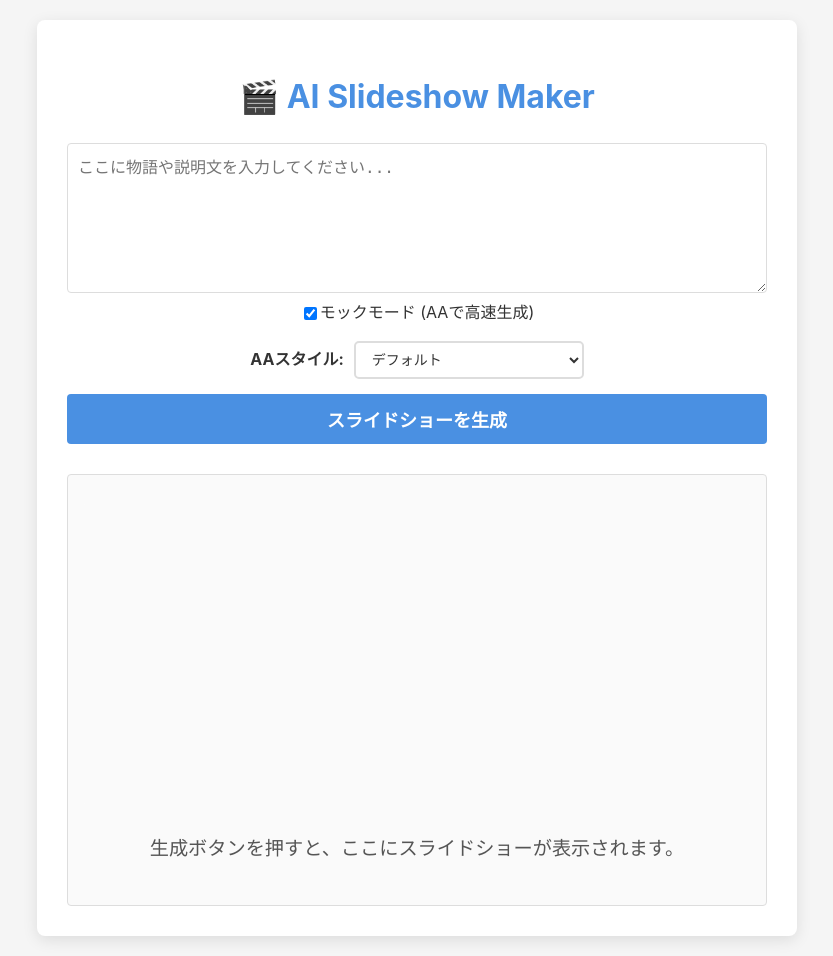
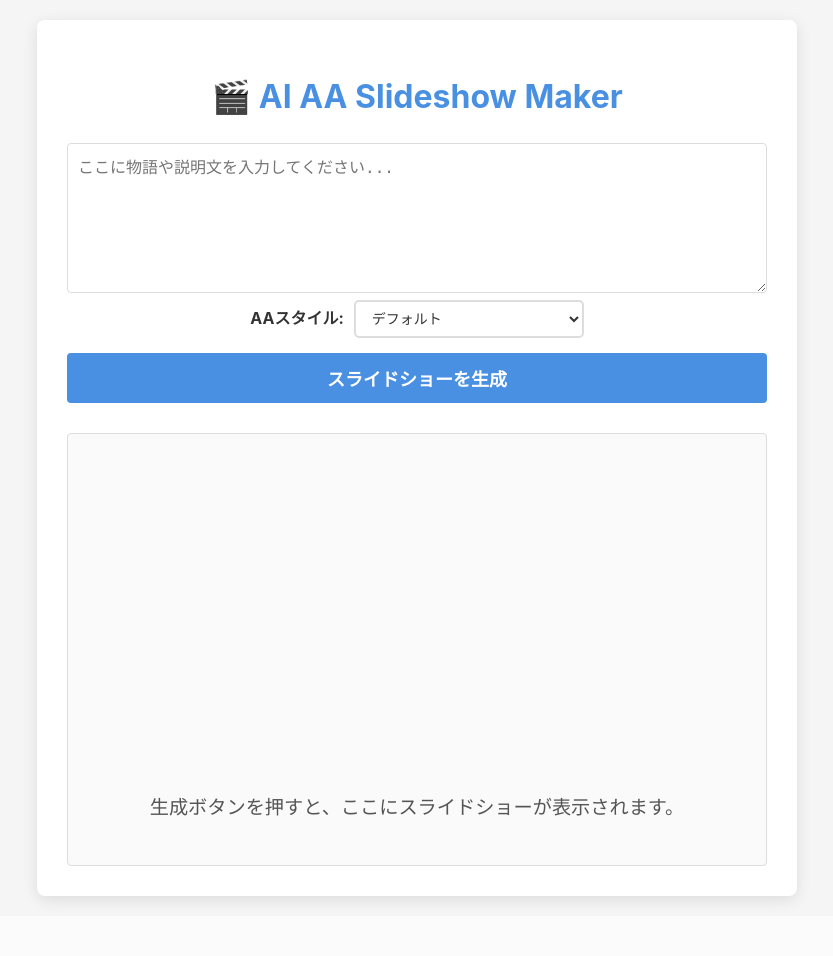
Before and after one commit to teitasan/my-slideshow-app, a Flask app: page / in a window 1280 px wide. Shown: the whole page, without its empty margins (223-1056 px from the left). After the commit the page ends 905 px from the top, so only its background shows below. Run offline with Flask 3, Linux system fonts and the light colour scheme.

Commit message:
画像生成をRemoveしてAAに統一

```diff
--- a/backend/app.py
+++ b/backend/app.py
@@ -1,6 +1,5 @@
 # backend/app.py
 import os
-import requests
 import google.generativeai as genai
 from flask import Flask, render_template, request, jsonify
 from dotenv import load_dotenv
@@ -13,15 +12,10 @@ app = Flask(__name__)
 
 # APIキーを環境変数から取得
 GEMINI_API_KEY = os.getenv("GEMINI_API_KEY")
-LEONARDO_API_KEY = os.getenv("LEONARDO_API_KEY")
 
 # Gemini APIキーは必須（会話生成とAA生成で使用）
 if not GEMINI_API_KEY:
     raise ValueError("GEMINI_API_KEYが.envファイルに設定されていません。")
-
-# Leonardo.Ai APIキーは画像生成モードでのみ必要（警告のみ）
-if not LEONARDO_API_KEY:
-    print("警告: LEONARDO_API_KEYが設定されていません。画像生成モードは使用できませんが、モックモード（AA生成）は利用可能です。")
 
 # Gemini APIのクライアントを設定
 try:
@@ -29,9 +23,6 @@ try:
     llm = genai.GenerativeModel('gemini-1.5-flash')
 except Exception as e:
     raise RuntimeError(f"Gemini APIの設定に失敗しました: {e}")
-
-# Leonardo.Ai APIのエンドポイントURL
-LEONARDO_API_URL = "https://cloud.leonardo.ai/api/rest/v1/generations"
 
 
 # --- ヘルパー関数 ---
@@ -82,60 +73,8 @@ B: 本当だね。どこかに出かけたくなるよ。
         print(f"Gemini APIエラー: {e}")
         raise
 
-
-def create_image_prompt_from_dialogue(dialogue: str) -> str:
-    """会話のセリフから、画像生成に適した情景プロンプト（英語）を生成する"""
-    prompt_template = load_prompt('image_prompt_generation.md')
-    if not prompt_template:
-        # フォールバック用のデフォルトプロンプト
-        prompt_template = """以下の日本語のセリフが話されている情景を、画像生成AIが理解できるような、詳細でクリエイティブな英語のプロンプトに変換してください。
-人物の感情、背景、雰囲気を豊かに表現してください。スタイルは「vibrant anime style」でお願いします。
-
-日本語セリフ: "{dialogue}"
-
-英語プロンプト:"""
-
-    prompt = prompt_template.format(dialogue=dialogue)
-    try:
-        response = llm.generate_content(prompt)
-        return response.text.strip()
-    except Exception as e:
-        print(f"画像プロンプト生成エラー: {e}")
-        raise
-
-def generate_image_from_prompt(image_prompt: str) -> str:
-    """Leonardo.Ai APIを使い、プロンプトから画像を生成し、そのURLを返す"""
-    if not LEONARDO_API_KEY:
-        raise ValueError("画像生成モードを使用するには、LEONARDO_API_KEYを.envファイルに設定してください。モックモードをご利用いただくか、APIキーを設定してください。")
-
-    headers = {
-        "accept": "application/json",
-        "content-type": "application/json",
-        "authorization": f"Bearer {LEONARDO_API_KEY}"
-    }
-    payload = {
-        "prompt": image_prompt,
-        "modelId": "6bef9f1b-29cb-40c7-b9df-32b51c1f67d3", # Leonardo Anime v2
-        "width": 512,
-        "height": 512,
-        "num_images": 1,
-        "guidance_scale": 7,
-    }
-    try:
-        response = requests.post(LEONARDO_API_URL, json=payload, headers=headers, timeout=60)
-        response.raise_for_status() # HTTPエラーがあれば例外を発生
-        data = response.json()
-        # 生成された画像のURLを返す（APIのレスポンス構造に依存）
-        return data['generations'][0]['generated_images'][0]['url']
-    except requests.exceptions.RequestException as e:
-        print(f"Leonardo APIリクエストエラー: {e}")
-        raise
-    except (KeyError, IndexError) as e:
-        print(f"Leonardo APIレスポンス形式エラー: {e}, レスポンス内容: {response.text}")
-        raise
-
 def generate_aa_from_dialogue(dialogue: str, aa_style: str = "default") -> str:
-    """会話のセリフから、モック用のAAを生成する"""
+    """会話のセリフから、AAを生成する"""
     prompt_template = load_prompt(f'aa_generation_{aa_style}.md')
     if not prompt_template:
         raise FileNotFoundError(f"プロンプトファイル 'aa_generation_{aa_style}.md' が見つかりません。")
@@ -159,9 +98,8 @@ def handle_generate_request():
     if not user_text or len(user_text.strip()) == 0:
         return jsonify({"error": "テキストが入力されていません。"}), 400
 
-    # クエリパラメータでモックモードを判定
-    is_mock_mode = request.args.get('mock') == 'true'
-    aa_style = request.args.get('aa_style', 'default')  # AAスタイルを取得
+    # AAスタイルを取得
+    aa_style = request.args.get('aa_style', 'default')
 
     try:
         # 1. テキストから会話を生成
@@ -169,21 +107,10 @@ def handle_generate_request():
         if not dialogues:
             return jsonify({"error": "会話の生成に失敗しました。"}), 500
 
-        if is_mock_mode:
-            # --- モックモードの処理 ---
-            print(f"モード: AA生成（モック）- スタイル: {aa_style}")
-            data_payload = [generate_aa_from_dialogue(d, aa_style) for d in dialogues]
-            response_type = "aa"
-        else:
-            # --- 通常モードの処理 ---
-            print("モード: 画像生成（本番）")
-            image_urls = []
-            for dialogue in dialogues:
-                image_prompt = create_image_prompt_from_dialogue(dialogue)
-                image_url = generate_image_from_prompt(image_prompt)
-                image_urls.append(image_url)
-            data_payload = image_urls
-            response_type = "image"
+        # AA生成処理
+        print(f"モード: AA生成 - スタイル: {aa_style}")
+        data_payload = [generate_aa_from_dialogue(d, aa_style) for d in dialogues]
+        response_type = "aa"
 
         return jsonify({
             "type": response_type,
--- a/backend/requirements.txt
+++ b/backend/requirements.txt
@@ -2,4 +2,3 @@
 flask
 python-dotenv
 google-generativeai
-requests
--- a/backend/templates/index.html
+++ b/backend/templates/index.html
@@ -94,13 +94,7 @@
             padding: 15px;
             background-color: #fafafa;
         }
-        #slide-image {
-            max-width: 100%;
-            max-height: 400px;
-            border-radius: 4px;
-            object-fit: cover;
-            background-color: #eee;
-        }
+
         #caption {
             margin-top: 15px;
             font-size: 1.2em;
@@ -113,12 +107,7 @@
             text-align: center;
             margin-top: 15px;
         }
-        .mode-selector {
-            display: flex;
-            align-items: center;
-            margin-bottom: 15px;
-            justify-content: center;
-        }
+
         .aa-style-selector {
             display: flex;
             align-items: center;
@@ -169,12 +158,9 @@
 </head>
 <body>
     <div class="container">
-        <h1>🎬 AI Slideshow Maker</h1>
+        <h1>🎬 AI AA Slideshow Maker</h1>
         <textarea id="input-text" placeholder="ここに物語や説明文を入力してください..."></textarea>
-        <div class="mode-selector">
-            <input type="checkbox" id="mock-mode-checkbox" checked>
-            <label for="mock-mode-checkbox">モックモード (AAで高速生成)</label>
-        </div>
+
         <div class="aa-style-selector">
             <label for="aa-style-select">AAスタイル:</label>
             <select id="aa-style-select">
@@ -190,7 +176,6 @@
         </div>
         <div id="error-box" class="error-message"></div>
         <div id="slideshow-container">
-            <img id="slide-image" class="hidden" src="" alt="生成された画像">
             <pre id="aa-display" class=""></pre>
             <p id="caption">生成ボタンを押すと、ここにスライドショーが表示されます。</p>
         </div>
@@ -203,11 +188,9 @@
         const loader = document.getElementById('loader');
         const errorBox = document.getElementById('error-box');
         const slideshowContainer = document.getElementById('slideshow-container');
-        const slideImage = document.getElementById('slide-image');
         const caption = document.getElementById('caption');
-        const mockModeCheckbox = document.getElementById('mock-mode-checkbox'); // 追加
-        const aaDisplay = document.getElementById('aa-display'); // 追加
-        const aaStyleSelect = document.getElementById('aa-style-select'); // AAスタイル選択
+        const aaDisplay = document.getElementById('aa-display');
+        const aaStyleSelect = document.getElementById('aa-style-select');
         let speechSynth = window.speechSynthesis;
 
         // --- イベントリスナー ---
@@ -226,18 +209,8 @@
             clearError();
 
             try {
-                // --- ここを修正 ---
-                let apiUrl = '/api/generate';
-                const urlParams = new URLSearchParams();
-                if (mockModeCheckbox.checked) {
-                    urlParams.append('mock', 'true');
-                    urlParams.append('aa_style', aaStyleSelect.value);
-                }
-                if (urlParams.toString()) {
-                    apiUrl += '?' + urlParams.toString();
-                }
-                const response = await fetch(apiUrl, { // apiUrl変数を使用
-                // --- 修正ここまで ---
+                let apiUrl = '/api/generate?aa_style=' + aaStyleSelect.value;
+                const response = await fetch(apiUrl, {
                     method: 'POST',
                     headers: { 'Content-Type': 'application/json' },
                     body: JSON.stringify({ text: text })
@@ -280,17 +253,7 @@
                         return;
                     }
 
-                    // --- ここを修正 ---
-                    if (type === 'image') {
-                        slideImage.classList.remove('hidden');
-                        aaDisplay.classList.add('hidden');
-                        slideImage.src = contentData[currentIndex];
-                    } else { // type === 'aa'
-                        slideImage.classList.add('hidden');
-                        aaDisplay.classList.remove('hidden');
-                        aaDisplay.textContent = contentData[currentIndex];
-                    }
-                    // --- 修正ここまで ---
+                    aaDisplay.textContent = contentData[currentIndex];
 
                     caption.textContent = dialogues[currentIndex];
 
```
Also changed, not shown: backend/prompts/aa_generation.md (deleted, +0 -7 lines), backend/prompts/image_prompt_generation.md (deleted, +0 -8 lines), README.md, 1 other file.
